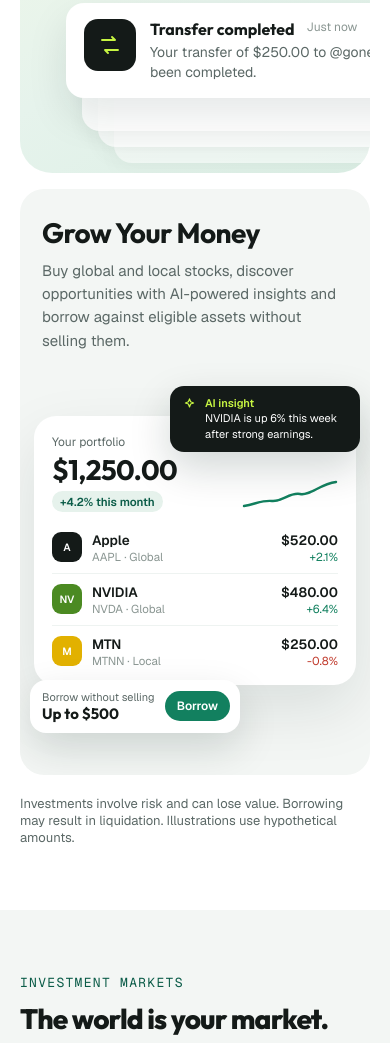
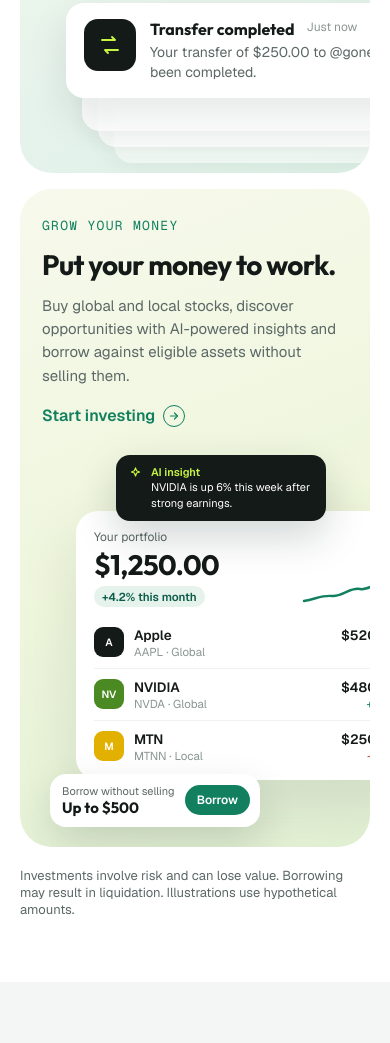
Before and after one commit to devylongs/tokkenly-site-preview, a plain HTML site: page index.html in a window 390 px wide. Shown: the part 4326-5369 px from the top of the page. Drawn offline with nearby package versions, Linux system fonts and the light colour scheme.

Commit message:
Grow your money card in the same style as send and receive
Co-Authored-By: Claude Opus 5.5 <noreply@anthropic.com>
Claude-Session: https://claude.ai/code/session_016R4JVdbeXMpP6r29tmMcYc

```diff
--- a/index.html
+++ b/index.html
@@ -109,11 +109,14 @@ a{color:#12805f}a:hover{color:#0b3d31}
 @keyframes whyDash{to{stroke-dashoffset:-56}}
 @media (prefers-reduced-motion:reduce){.why-arc{animation:none}}
 @media (max-width:760px){
+.grow-feat{padding:32px 22px 0 !important}
+.grow-h{font-size:28px !important}
+.grow-stack{margin:84px -22px 0 34px !important}
+.grow-ai{left:40px !important;top:-56px !important;max-width:210px !important;font-size:11px !important}
+.grow-borrow{left:-26px !important;bottom:20px !important}
 .send-feat{padding:32px 22px 0 !important}
 .send-h{font-size:28px !important}
 .send-stack{margin:28px -22px 0 24px !important}
-.grow-ai{right:-4px !important;max-width:190px !important;font-size:11px !important}
-.grow-borrow{left:-4px !important}
 .why-h{font-size:36px !important}
 .why-gfx{padding:24px 12px !important}
 .why-chip{font-size:12.5px !important;padding:8px 12px 8px 8px !important}
@@ -351,21 +354,23 @@ a{color:#12805f}a:hover{color:#0b3d31}
 <div style="position: absolute; left: 0; right: -60px; top: 0; display: flex; gap: 14px; padding: 16px 18px; border-radius: 18px; background: #ffffff; box-shadow: 0 18px 40px rgba(3,32,26,0.10)"><span style="flex: none; display: inline-flex; width: 52px; height: 52px; border-radius: 14px; background: #141a18; color: #c7f542; align-items: center; justify-content: center"><svg width="24" height="24" viewBox="0 0 24 24" fill="none" stroke="currentColor" stroke-width="1.9" stroke-linecap="round" stroke-linejoin="round" aria-hidden="true"><path d="M4 7h13l-3-3"></path><path d="M20 17H7l3 3"></path></svg></span><div style="min-width: 0; flex: 1"><div style="display: flex; justify-content: space-between; gap: 12px"><span class="d" style="font-size: 16px; font-weight: 700; color: #141a18; white-space: nowrap">Transfer completed</span><span style="font-size: 12px; color: #8a9692; white-space: nowrap; padding-right: 64px">Just now</span></div><div style="margin-top: 3px; font-size: 14px; line-height: 1.45; color: #5b6866">Your transfer of $250.00 to @gonen has been completed.</div></div></div>
 </div>
 </article>
-<article class="panel feat" style="display: flex; flex-direction: column; gap: 10px; padding: 40px 40px 0; overflow: hidden">
-<h3 class="d h3s" style="margin: 0">Grow Your Money</h3>
-<p class="body" style="margin: 0">Buy global and local stocks, discover opportunities with AI-powered insights and borrow against eligible assets without selling them.</p>
-<div style="display: flex; flex-direction: column; flex: 1; margin-top: 24px"><div class="grow-viz" style="position: relative; margin: auto -8px 0; padding: 30px 0 62px">
-<div style="position: relative; z-index: 1; width: 100%; max-width: 330px; margin: 0 auto; padding: 18px 18px 8px; border-radius: 22px; background: #ffffff; box-shadow: 0 24px 60px rgba(3,32,26,0.10)">
+<article class="feat grow-feat" style="position: relative; display: flex; flex-direction: column; padding: 48px 40px 0; border-radius: 32px; overflow: hidden; background: linear-gradient(160deg,#f7f9ec 0%,#eef6dc 55%,#e2f0d4 100%)">
+<span class="mono" style="display: block; font-size: 13px; letter-spacing: 0.1em; text-transform: uppercase; color: #12805f">Grow your money</span>
+<h3 class="d grow-h" style="margin: 16px 0 0; font-size: 34px; line-height: 1.08; font-weight: 700; letter-spacing: -0.025em; color: #141a18">Put your money to work.</h3>
+<p class="body" style="margin: 14px 0 0">Buy global and local stocks, discover opportunities with AI-powered insights and borrow against eligible assets without selling them.</p>
+<a href="#" style="display: inline-flex; align-items: center; gap: 8px; margin-top: 18px; font-size: 16px; font-weight: 600; color: #12805f; text-decoration: none">Start investing <span style="display: inline-flex; width: 22px; height: 22px; border-radius: 999px; border: 1.6px solid currentColor; align-items: center; justify-content: center"><svg width="12" height="12" viewBox="0 0 24 24" fill="none" stroke="currentColor" stroke-width="2.4" stroke-linecap="round" stroke-linejoin="round" aria-hidden="true"><path d="M5 12h14"></path><path d="M13 6l6 6-6 6"></path></svg></span></a>
+<div class="grow-stack" style="position: relative; height: 336px; margin: 76px -40px 0 72px">
+<div style="position: absolute; left: 0; top: 0"><div style="position: relative; z-index: 1; width: 340px; padding: 18px 18px 8px; border-radius: 22px; background: #ffffff; box-shadow: 0 24px 60px rgba(3,32,26,0.10)">
 <div style="display: flex; align-items: flex-end; justify-content: space-between; gap: 10px"><div><div style="font-size: 12px; color: #5b6866">Your portfolio</div><div class="d" style="margin-top: 2px; font-size: 28px; font-weight: 700; letter-spacing: -0.02em; color: #141a18">$1,250.00</div><span style="display: inline-flex; margin-top: 4px; padding: 3px 8px; border-radius: 999px; background: #e6f2ec; font-size: 11.5px; font-weight: 600; color: #0b5c48">+4.2% this month</span></div><svg width="96" height="34" viewBox="0 0 96 34" aria-hidden="true"><path d="M2 28 C14 26 20 22 30 23 S48 14 58 16 S78 6 94 4" fill="none" stroke="#12805f" stroke-width="2.4" stroke-linecap="round"></path></svg></div>
 <div style="margin-top: 10px">
 <div style="display: flex; align-items: center; gap: 10px; padding: 9px 0; border-bottom: 1px solid #eef3f1;"><span style="flex: none; display: inline-flex; width: 30px; height: 30px; border-radius: 9px; background: #141a18; color: #ffffff; align-items: center; justify-content: center; font-size: 10.5px; font-weight: 700">A</span><div style="flex: 1; min-width: 0"><div style="font-size: 13.5px; font-weight: 600; color: #141a18">Apple</div><div style="font-size: 11.5px; color: #8a9692">AAPL · Global</div></div><div style="text-align: right"><div style="font-size: 13.5px; font-weight: 600; color: #141a18">$520.00</div><div style="font-size: 11.5px; color: #12805f">+2.1%</div></div></div>
 <div style="display: flex; align-items: center; gap: 10px; padding: 9px 0; border-bottom: 1px solid #eef3f1;"><span style="flex: none; display: inline-flex; width: 30px; height: 30px; border-radius: 9px; background: #4b8a22; color: #ffffff; align-items: center; justify-content: center; font-size: 10.5px; font-weight: 700">NV</span><div style="flex: 1; min-width: 0"><div style="font-size: 13.5px; font-weight: 600; color: #141a18">NVIDIA</div><div style="font-size: 11.5px; color: #8a9692">NVDA · Global</div></div><div style="text-align: right"><div style="font-size: 13.5px; font-weight: 600; color: #141a18">$480.00</div><div style="font-size: 11.5px; color: #12805f">+6.4%</div></div></div>
 <div style="display: flex; align-items: center; gap: 10px; padding: 9px 0;"><span style="flex: none; display: inline-flex; width: 30px; height: 30px; border-radius: 9px; background: #e2b100; color: #ffffff; align-items: center; justify-content: center; font-size: 10.5px; font-weight: 700">M</span><div style="flex: 1; min-width: 0"><div style="font-size: 13.5px; font-weight: 600; color: #141a18">MTN</div><div style="font-size: 11.5px; color: #8a9692">MTNN · Local</div></div><div style="text-align: right"><div style="font-size: 13.5px; font-weight: 600; color: #141a18">$250.00</div><div style="font-size: 11.5px; color: #c0392b">-0.8%</div></div></div>
 </div>
+</div></div>
+<div class="grow-ai" style="position: absolute; z-index: 2; left: 120px; top: -58px; max-width: 220px; display: flex; gap: 8px; padding: 10px 12px; border-radius: 14px; background: #141a18; color: #ffffff; box-shadow: 0 16px 40px rgba(3,32,26,0.18); font-size: 12px; line-height: 1.4"><span style="flex: none; display: inline-flex; color: #c7f542; margin-top: 1px"><svg width="15" height="15" viewBox="0 0 24 24" fill="none" stroke="currentColor" stroke-width="1.9" stroke-linecap="round" stroke-linejoin="round" aria-hidden="true"><path d="M12 3l1.8 4.7L18.5 9.5l-4.7 1.8L12 16l-1.8-4.7L5.5 9.5l4.7-1.8z"></path></svg></span><span><b style="color: #c7f542">AI insight</b><br>NVIDIA is up 6% this week after strong earnings.</span></div>
+<div class="grow-borrow" style="position: absolute; z-index: 2; left: -40px; bottom: 26px; display: flex; align-items: center; gap: 10px; padding: 10px 10px 10px 12px; border-radius: 16px; background: #ffffff; box-shadow: 0 16px 40px rgba(3,32,26,0.14)"><div><div style="font-size: 11px; color: #5b6866">Borrow without selling</div><div class="d" style="font-size: 15px; font-weight: 700; color: #141a18">Up to $500</div></div><span style="display: inline-flex; align-items: center; height: 30px; padding: 0 12px; border-radius: 999px; background: #12805f; color: #ffffff; font-size: 12px; font-weight: 600">Borrow</span></div>
 </div>
-<div class="grow-ai" style="position: absolute; z-index: 2; right: -6px; top: 0; max-width: 220px; display: flex; gap: 8px; padding: 10px 12px; border-radius: 14px; background: #141a18; color: #ffffff; box-shadow: 0 16px 40px rgba(3,32,26,0.18); font-size: 12px; line-height: 1.4"><span style="flex: none; display: inline-flex; color: #c7f542; margin-top: 1px"><svg width="15" height="15" viewBox="0 0 24 24" fill="none" stroke="currentColor" stroke-width="1.9" stroke-linecap="round" stroke-linejoin="round" aria-hidden="true"><path d="M12 3l1.8 4.7L18.5 9.5l-4.7 1.8L12 16l-1.8-4.7L5.5 9.5l4.7-1.8z"></path></svg></span><span><b style="color: #c7f542">AI insight</b><br>NVIDIA is up 6% this week after strong earnings.</span></div>
-<div class="grow-borrow" style="position: absolute; z-index: 2; left: -6px; bottom: 14px; display: flex; align-items: center; gap: 10px; padding: 10px 10px 10px 12px; border-radius: 16px; background: #ffffff; box-shadow: 0 16px 40px rgba(3,32,26,0.14)"><div><div style="font-size: 11px; color: #5b6866">Borrow without selling</div><div class="d" style="font-size: 15px; font-weight: 700; color: #141a18">Up to $500</div></div><span style="display: inline-flex; align-items: center; height: 30px; padding: 0 12px; border-radius: 999px; background: #12805f; color: #ffffff; font-size: 12px; font-weight: 600">Borrow</span></div>
-</div></div>
 </article>
 </div>
 <p style="margin: 20px 0 0; font-size: 13px; color: #5b6866">Investments involve risk and can lose value. Borrowing may result in liquidation. Illustrations use hypothetical amounts.</p>
```
